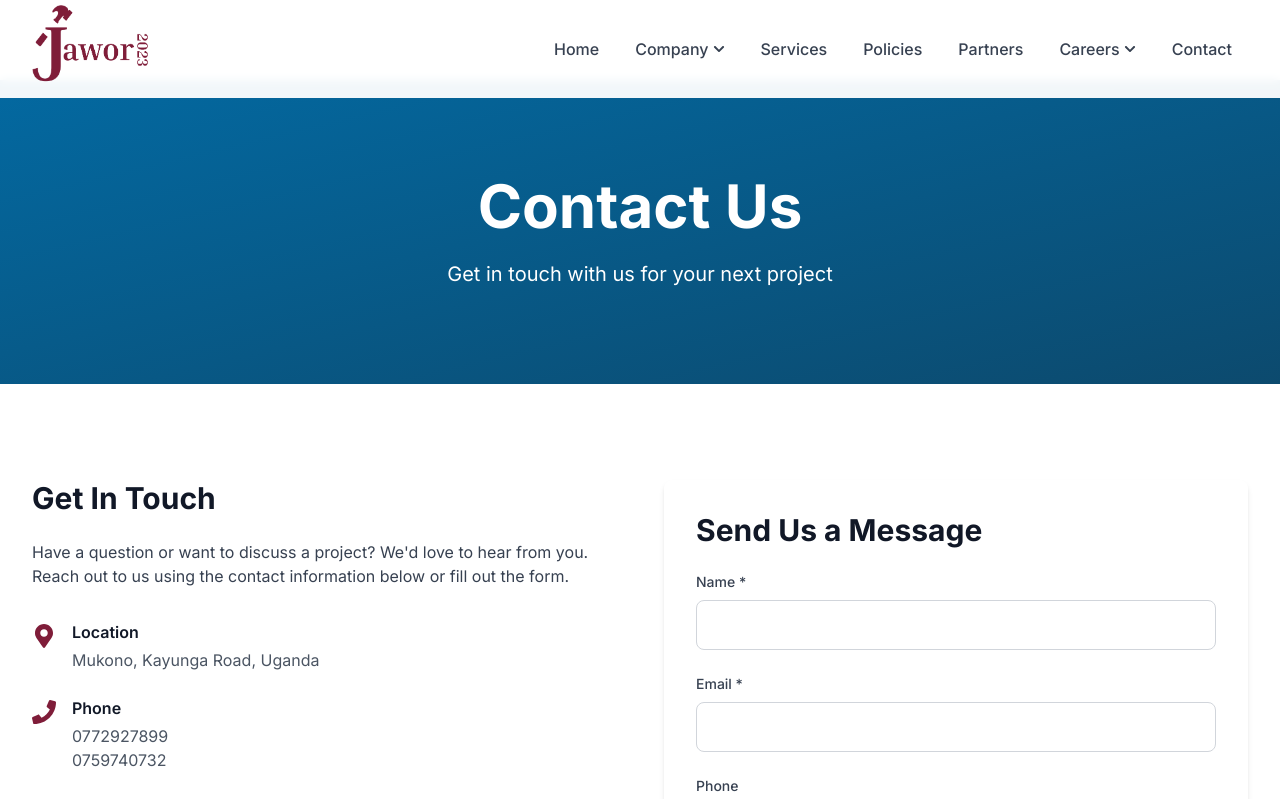
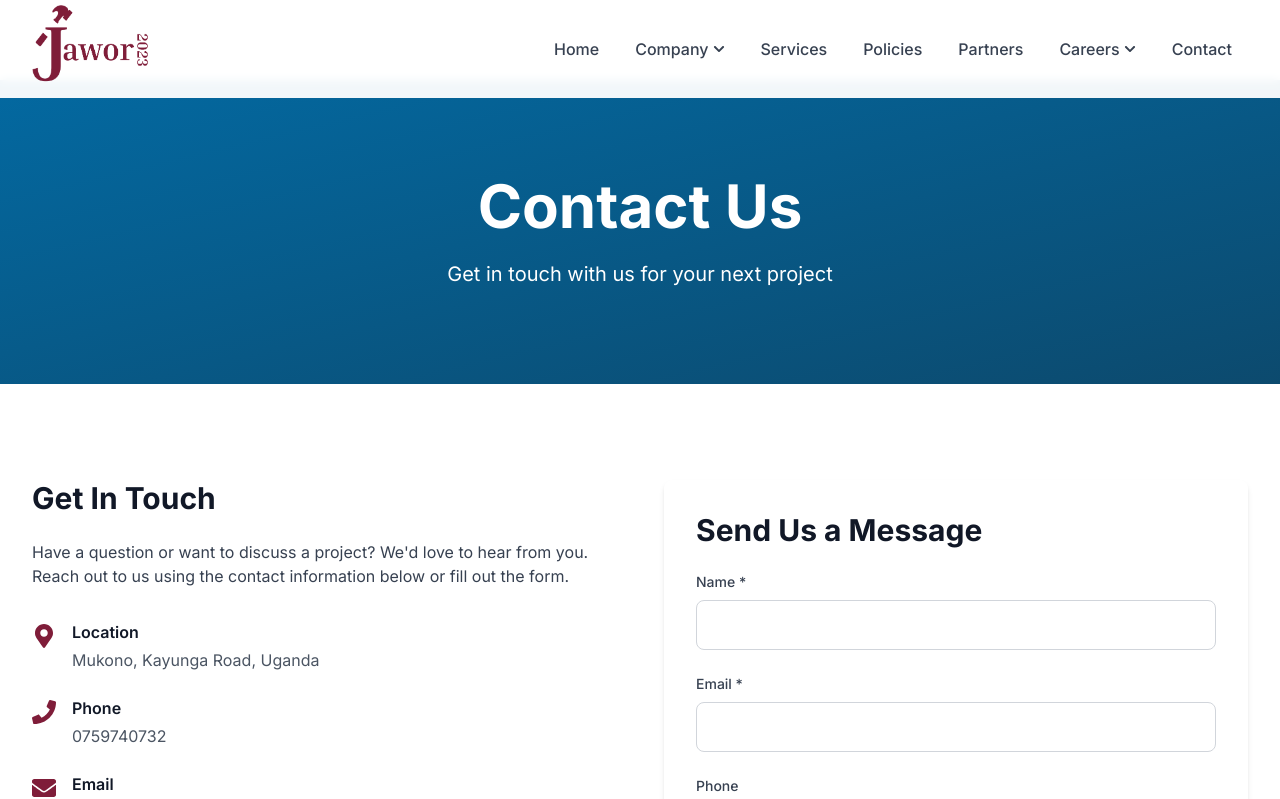
Before and after one commit to rogersonyango/jawor-construction, a Next.js app: page /contact in a window 1280 px wide. Shown: the top 799 px of the page. Built offline with nearby package versions, Linux system fonts and the light colour scheme.

Commit message:
Update page.tsx

```diff
--- a/app/contact/page.tsx
+++ b/app/contact/page.tsx
@@ -96,7 +96,6 @@ export default function ContactPage() {
                   <div>
                     <h3 className="font-semibold mb-1">Phone</h3>
                     <p className="text-gray-600">
-                      <a href="tel:0772927899" className="hover:text-primary-600">0772927899</a><br />
                       <a href="tel:0759740732" className="hover:text-primary-600">0759740732</a>
                     </p>
                   </div>
```
